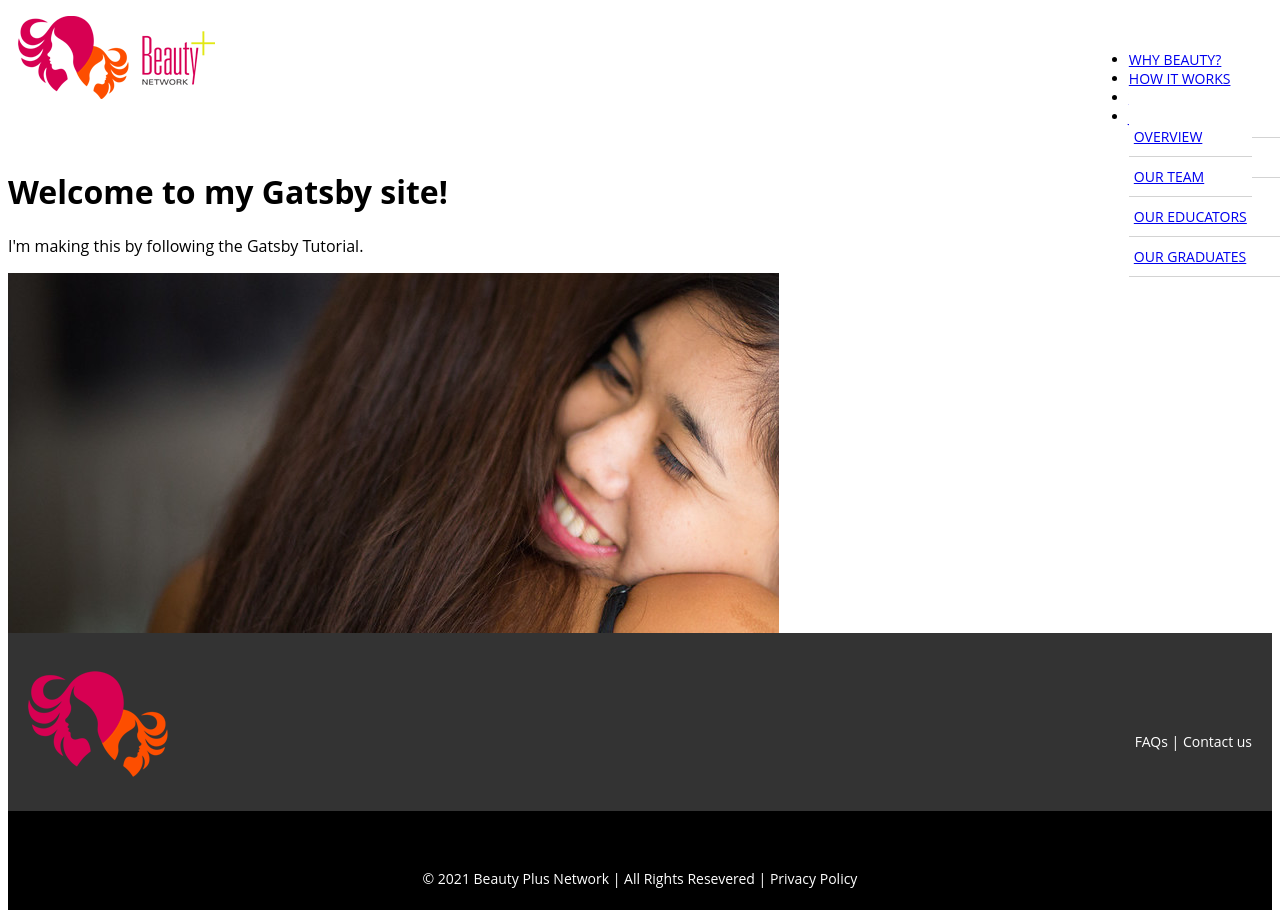
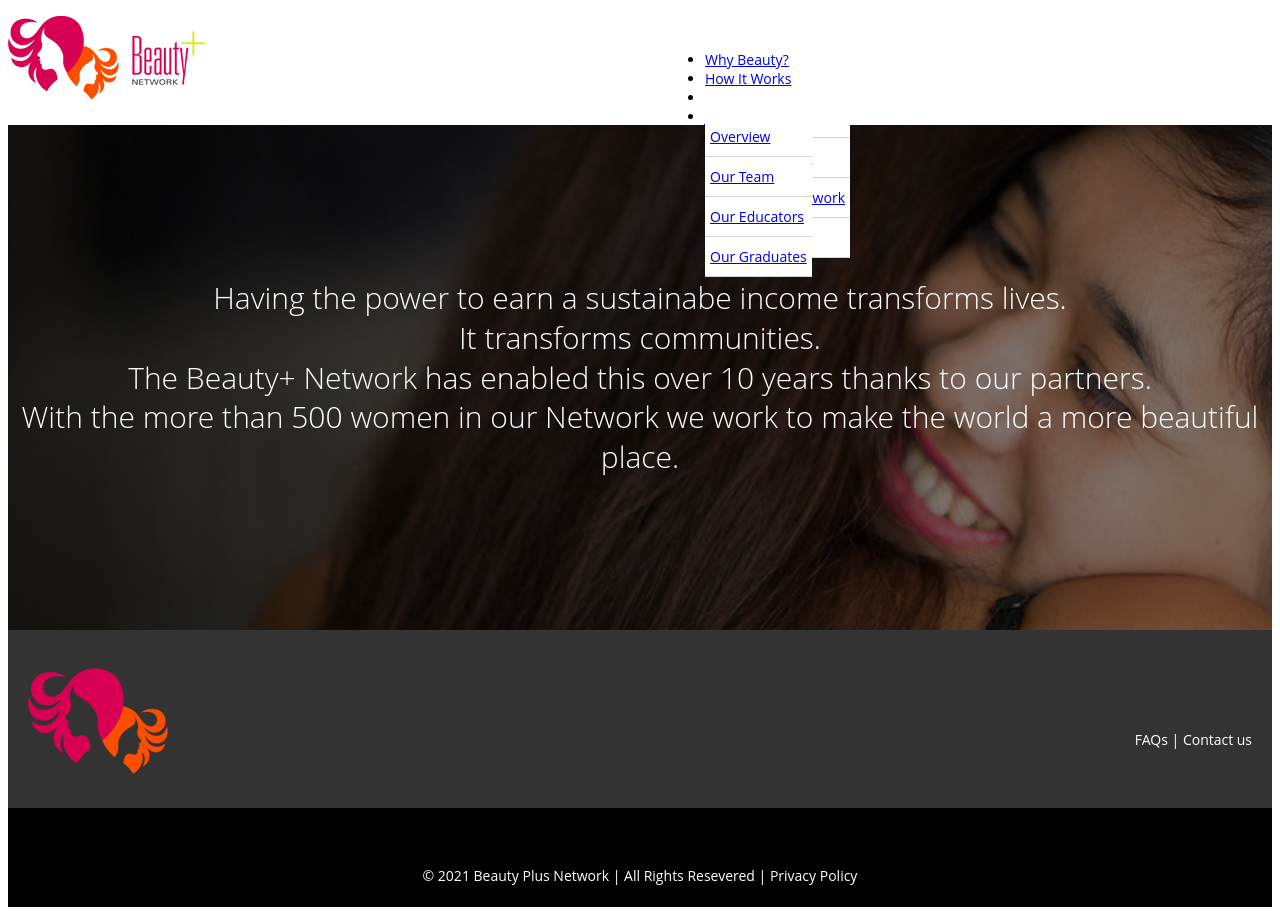
Before and after one commit to jwood7/beauty-plus-network, a Gatsby site: page / in a window 1280 px wide. Built offline with nearby package versions, Linux system fonts and the light colour scheme; Gatsby itself is replaced by a stand-in of ours.

Commit message:
Header fixes and Hero Component

```diff
--- a/gatsby-config.ts
+++ b/gatsby-config.ts
@@ -18,6 +18,10 @@ module.exports = {
             name: `Open Sans`,
             file: `https://fonts.googleapis.com/css2?family=Open+Sans:wght@400;600;700&display=swap`,
           },
+          {
+            name: `Oswald`,
+            file: `https://fonts.googleapis.com/css2?family=Oswald:wght@200..700&display=swap`,
+          },
         ],
       },
     },
--- a/src/components/dropdown.module.css
+++ b/src/components/dropdown.module.css
@@ -1,6 +1,6 @@
 .dropdownMenu{
     width: 100%;
-    background-color: #fff;
+    background-color: transparent;
     /* box-shadow: 0 0 10px rgba(0, 0, 0, 0.1); */
     display: flex;
     flex-direction: column;
@@ -14,10 +14,11 @@
     padding-left: 0;
     display: flex;
     flex-direction: column;
+    background-color: white;
 }
 
 .dropdownChildren{
-    padding-left: 10px;
+    /* padding-left: 10px; */
 }
 
 .dropdownMenu ul li{
@@ -33,6 +34,7 @@
     justify-content: space-between;
     align-items: center;
     padding: 0px 10px 0px 0px;
+    background-color: transparent;
     /* border-bottom: 1px solid #f0f0f0; */
 }
 
--- /dev/null
+++ b/src/components/hero.module.css
@@ -0,0 +1,19 @@
+.hero{
+    display: grid;
+    height: 505px;
+}
+
+.heroImage{
+    grid-area: 1 / 1;
+}
+
+.heroChildren{
+    grid-area: 1 / 1;
+    position: relative;
+    place-items: center;
+    display: grid;
+    color: white;
+    /* font-size: 30px; */
+    text-align: center;
+    background-color: rgba(0, 0, 0, 0.5);
+}
--- /dev/null
+++ b/src/components/hero.tsx
@@ -0,0 +1,33 @@
+import * as React from "react"
+import { StaticImage } from "gatsby-plugin-image"
+import { hero, heroImage, heroChildren, heroDarken } from './hero.module.css';
+
+type HeroProps = {
+    src: string,
+    alt: string,
+    children?: React.ReactNode,
+}
+
+const HeroImage = ({src, alt, children}: HeroProps) => {
+  return (
+    <div className={hero}>
+        <StaticImage
+        className={heroImage}
+        src="../images/beautyplus.jpg"
+        alt={alt}
+        placeholder="blurred"
+        layout="fullWidth"
+        // aspectRatio={3 / 1}
+        // formats={["auto", "webp", "avif"]}
+        />
+        <div className={heroChildren}>
+            {children}
+        </div>
+
+
+    </div>
+
+  )
+}
+
+export default HeroImage;
--- a/src/components/layout.module.css
+++ b/src/components/layout.module.css
@@ -8,27 +8,46 @@
     background-color: red;
 } */
 
+h1{
+    font: 300 1.875em/1.33em "Oswald", "Open Sans", Arial, Helvetica, sans-serif;
+}
+
 /* header */
 
 nav {
     margin-top:30px;
     font-size: 14px;
+    grid-area: 1 / 3 / 1 / 4;
 }
 
 .navMobile{
     /* position: absolute; */
     width: 100vw;
+    grid-area: 1/ 1 / 2 / 1;
+    z-index: 1;
+    position: relative;
+    background-color: rgba(0, 0, 0, 0);
+    padding-right: 50px;
 }
 
 header {
-    display: flex;
-    justify-content: space-between;
-    padding: 8px 10px 9px;
+    display: grid;
+    /* justify-content: space-between; */
+    padding: 8px 0px 9px;
+    grid-template-columns: 50px 1fr 1fr;
+    grid-template-rows: 100px;
+    position: relative;
 }
 
 .headerImage{
-    position: absolute;
-    left: 0;
+    /* position: absolute; */
+    grid-area: 1 / 1 / 2 / 3;
+    z-index: 2;
+    position: relative
+}
+
+.headerImage img{
+    z-index: 2;
 }
 
 .nav-links {
--- a/src/components/layout.tsx
+++ b/src/components/layout.tsx
@@ -31,32 +31,34 @@ const Layout = ({pageTitle, children}: LayoutProps) => {
                 <nav className={navDesktop}>
                     <ul className={navLinks}>
                         <li className={navLinkItem}>
-                            <Link to="/whyBeauty" className={navLinkText}>WHY BEAUTY?</Link>
+                            <Link to="/whyBeauty" className={navLinkText}>Why Beauty?</Link>
                         </li>
                         <li className={navLinkItem}>
-                            <Link to="/howItWorks" className={navLinkText}>HOW IT WORKS</Link>
+                            <Link to="/howItWorks" className={navLinkText}>How It Works</Link>
                             <div className={hiddenNav}>
                                 <ul>
-                                    <li><Link to="/howItWorks" className={navLinkText}>OVERVIEW</Link></li>
-                                    <li><Link to="/howItWorks" className={navLinkText}>BUSINESS MODEL</Link></li>
-                                    <li><Link to="/howItWorks" className={navLinkText}>SUSTAINABLE NETWORK</Link></li>
-                                    <li><Link to="/howItWorks" className={navLinkText}>OUR IMPACT</Link></li>
+                                    <li><Link to="/howItWorks" className={navLinkText}>Overview</Link></li>
+                                    <li><Link to="/howItWorks" className={navLinkText}>Business Model</Link></li>
+                                    <li><Link to="/howItWorks" className={navLinkText}>Sustainable Network</Link></li>
+                                    <li><Link to="/howItWorks" className={navLinkText}>Our Impact</Link></li>
+
                                 </ul>
                             </div>
                         </li>
                         <li className={navLinkItem}>
-                            <Link to="/whoWeAre" className={navLinkText}>WHO WE ARE</Link>▾
+                            <Link to="/whoWeAre" className={navLinkText}>Who We Are</Link>▾
                             <div className={hiddenNav}>
                                 <ul>
-                                    <li><Link to="/whoWeAre" className={navLinkText}>OVERVIEW</Link></li>
-                                    <li><Link to="/ourTeam" className={navLinkText}>OUR TEAM</Link></li>
-                                    <li><Link to="/ourTeam" className={navLinkText}>OUR EDUCATORS</Link></li>
-                                    <li><Link to="/ourTeam" className={navLinkText}>OUR GRADUATES</Link></li>
+                                    <li><Link to="/whoWeAre" className={navLinkText}>Overview</Link></li>
+                                    <li><Link to="/ourTeam" className={navLinkText}>Our Team</Link></li>
+                                    <li><Link to="/ourTeam" className={navLinkText}>Our Educators</Link></li>
+                                    <li><Link to="/ourTeam" className={navLinkText}>Our Graduates</Link></li>
+
                                 </ul>
                             </div>
                         </li>
                         <li className={navLinkItem}>
-                            <Link to="/contactInfo" className={navLinkText}>JOIN OUR NETWORK</Link>
+                            <Link to="/contactInfo" className={navLinkText}>Join Our Network</Link>
                         </li>
                     </ul>
                 </nav>
@@ -65,30 +67,30 @@ const Layout = ({pageTitle, children}: LayoutProps) => {
 
                         <ul className={navLinks}>
                         <li className={navLinkItem}>
-                            <Link to="/whyBeauty" className={navLinkText}>Why Beauty?</Link>
+                            <Link to="/whyBeauty" className={navLinkText}>WHY BEAUTY?</Link>
                         </li>
                         <li className={navLinkItem}>
-                            <Dropdown dropdownTitle="How It Works" dropdownLink="/howItWorks">
+                            <Dropdown dropdownTitle="HOW IT WORKS" dropdownLink="/howItWorks">
                                 <ul>
-                                    <li><Link to="/howItWorks" className={navLinkText}>Overview</Link></li>
-                                    <li><Link to="/howItWorks" className={navLinkText}>Business Model</Link></li>
-                                    <li><Link to="/howItWorks" className={navLinkText}>Sustainable Network</Link></li>
-                                    <li><Link to="/howItWorks" className={navLinkText}>Our Impact</Link></li>
+                                    <li><Link to="/howItWorks" className={navLinkText}>OVERVIEW</Link></li>
+                                    <li><Link to="/howItWorks" className={navLinkText}>BUSINESS MODEL</Link></li>
+                                    <li><Link to="/howItWorks" className={navLinkText}>SUSTAINABLE NETWORK</Link></li>
+                                    <li><Link to="/howItWorks" className={navLinkText}>OUR IMPACT</Link></li>
                                 </ul>
                             </Dropdown>
                         </li>
                         <li className={navLinkItem}>
-                            <Dropdown dropdownTitle="Who We Are" dropdownLink="/whoWeAre">
+                            <Dropdown dropdownTitle="WHO WE ARE" dropdownLink="/whoWeAre">
                                 <ul>
-                                    <li><Link to="/whoWeAre" className={navLinkText}>Overview</Link></li>
-                                    <li><Link to="/ourTeam" className={navLinkText}>Our Team</Link></li>
-                                    <li><Link to="/ourTeam" className={navLinkText}>Our Educators</Link></li>
-                                    <li><Link to="/ourTeam" className={navLinkText}>Our Graduates</Link></li>
+                                    <li><Link to="/whoWeAre" className={navLinkText}>OVERVIEW</Link></li>
+                                    <li><Link to="/ourTeam" className={navLinkText}>OUR TEAM</Link></li>
+                                    <li><Link to="/ourTeam" className={navLinkText}>OUR EDUCATORS</Link></li>
+                                    <li><Link to="/ourTeam" className={navLinkText}>OUR GRADUATES</Link></li>
                                 </ul>
                             </Dropdown>
                         </li>
                         <li className={navLinkItem}>
-                            <Link to="/contactInfo" className={navLinkText}>Join Our Network</Link>
+                            <Link to="/contactInfo" className={navLinkText}>JOIN OUR NETWORK</Link>
                         </li>
                     </ul>
                     </Dropdown>
--- a/src/pages/index.tsx
+++ b/src/pages/index.tsx
@@ -2,6 +2,7 @@
 import * as React from 'react'
 import Layout from '../components/layout'
 import { StaticImage } from 'gatsby-plugin-image'
+import HeroImage from '../components/hero'
 
 
 
@@ -9,12 +10,16 @@ import { StaticImage } from 'gatsby-plugin-image'
 const IndexPage = () => {
   return (
     <Layout pageTitle={"Home Page"}>
-      <h1>Welcome to my Gatsby site!</h1>
-      <p>I'm making this by following the Gatsby Tutorial.</p>
-      <StaticImage
+
+      <HeroImage
         alt="Beauty Plus Student and Mentor Hugging"
         src="../images/beautyplus.jpg"
-      />
+      >
+        <h1>Having the power to earn a sustainabe income transforms lives. <br/>
+        It transforms communities.<br/>
+        The Beauty+ Network has enabled this over 10 years thanks to our partners.<br/>
+        With the more than 500 women in our Network we work to make the world a more beautiful place.</h1>
+      </HeroImage>
     </Layout>
   )
 }
```
